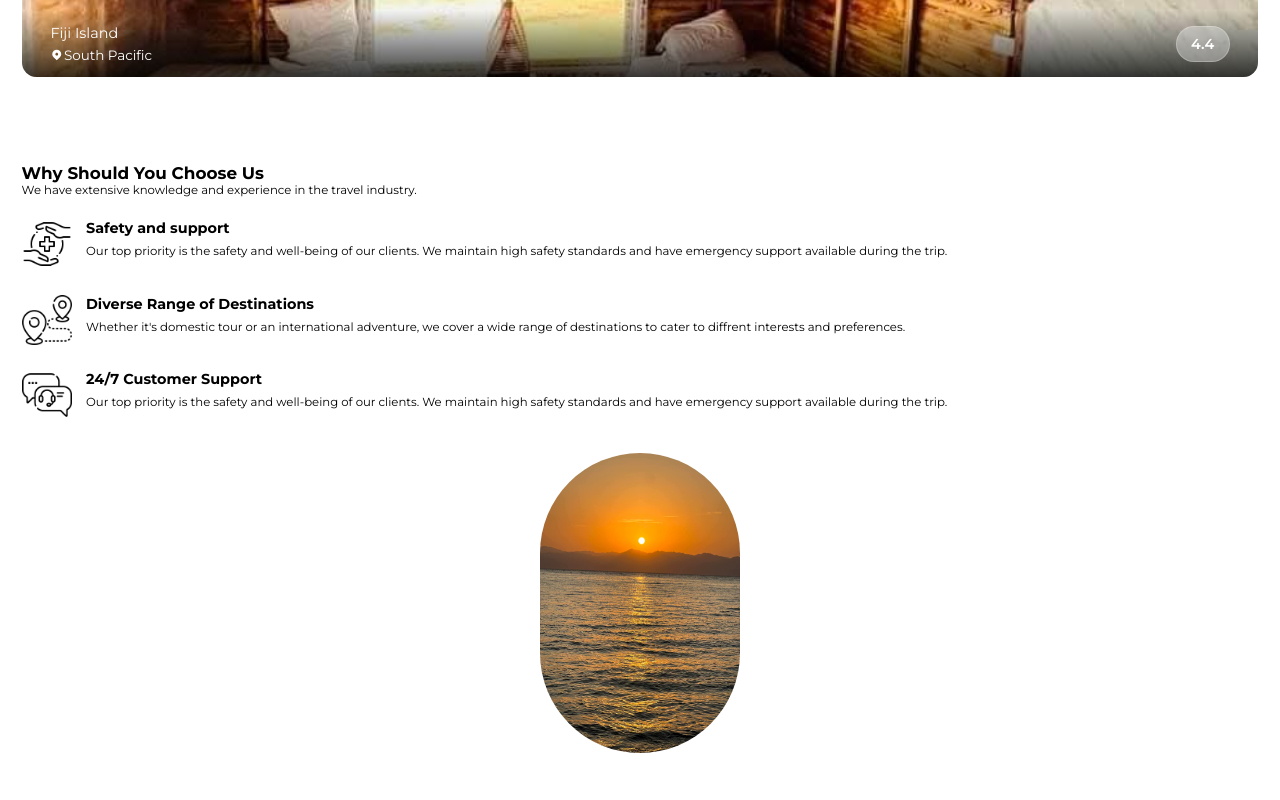
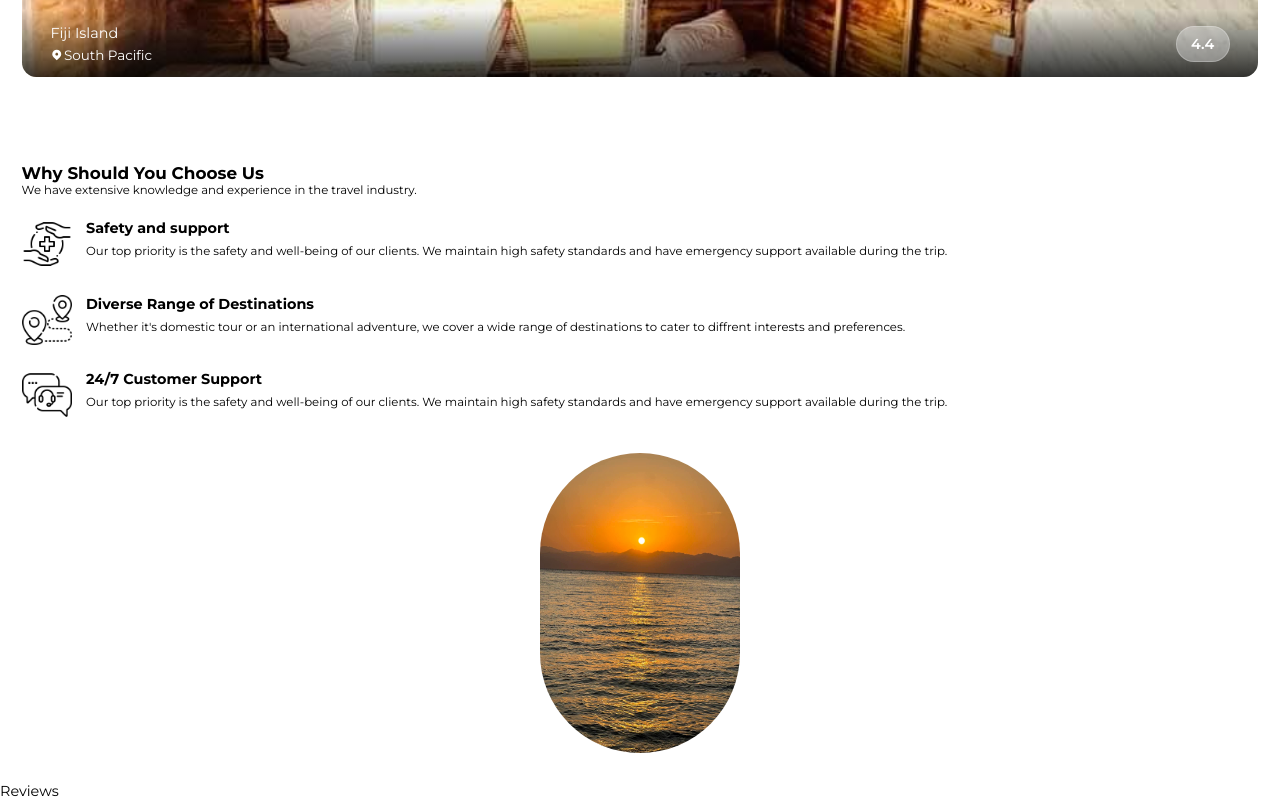
Before and after one commit to AhmedSaadRF/Trips-Website, a React (Vite) app: page / in a window 1280 px wide. Shown: the part 3685-4485 px from the top of the page. Built offline with nearby package versions, Linux system fonts and the light colour scheme.

Commit message:
Upload Project

```diff
--- a/src/App.jsx
+++ b/src/App.jsx
@@ -16,8 +16,8 @@ function App() {
       <Middle />
       <Destinations />
       <Portifolio />
-      {/* <Reviews />
-      <Questions />
+      <Reviews />
+      {/* <Questions />
       <Subscribe />
       <Footer /> */}
     </div>
```
